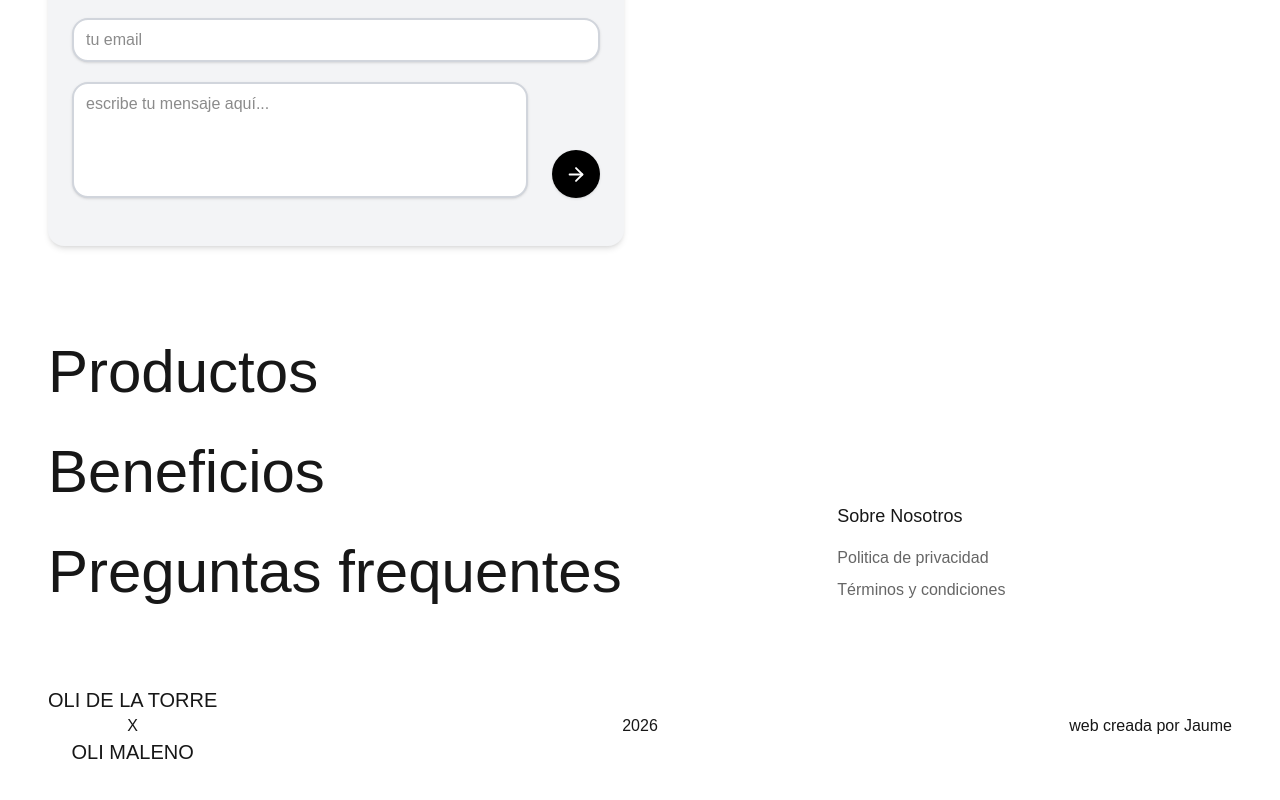
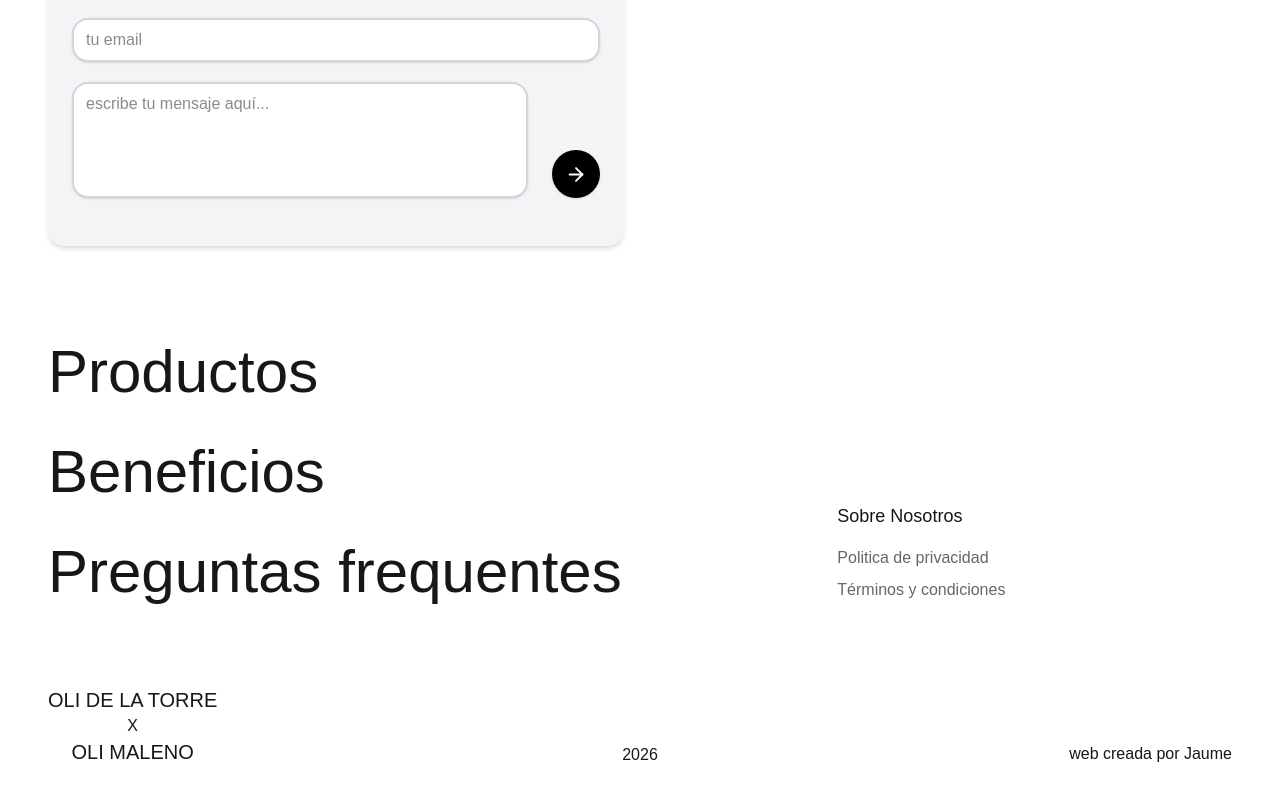
Before and after one commit to JaumeEsquerdo/oli-de-la-torre, a Next.js app in the folder oli-maleno/: page / in a window 1280 px wide. Shown: the part 4794-5594 px from the top of the page. Built offline with nearby package versions, Linux system fonts and the light colour scheme; no server answers.

Commit message:
centrar hacia abajo el footer

```diff
--- a/oli-maleno/app/components/Footer.tsx
+++ b/oli-maleno/app/components/Footer.tsx
@@ -39,7 +39,7 @@ export const Footer = () => {
                 </div>
             </div>
 
-            <div className='relative flex flex-col gap-8 md:gap-0 md:flex-row justify-between items-center '>
+            <div className='relative flex flex-col gap-8 md:gap-0 md:flex-row justify-between items-end '>
 
                 <div className="flex flex-col items-center">
                     <span className="text-xl">OLI DE LA TORRE</span>
@@ -47,7 +47,7 @@ export const Footer = () => {
                     <span className="text-xl">OLI MALENO</span>
                 </div>
 
-                <span className='md:absolute md:top-1/2 md:left-1/2 md:-translate-1/2'>2026</span>
+                <span className='md:absolute md:-bottom-px md:left-1/2 md:-translate-x-1/2'>2026</span>
 
                 <a target='_blank' rel="noopener noreferrer" href="https://www.linkedin.com/in/jaume-esquerdo/" className='hover:text-black/80 duration-100 transition-colors'>web creada por Jaume</a>
 
```
